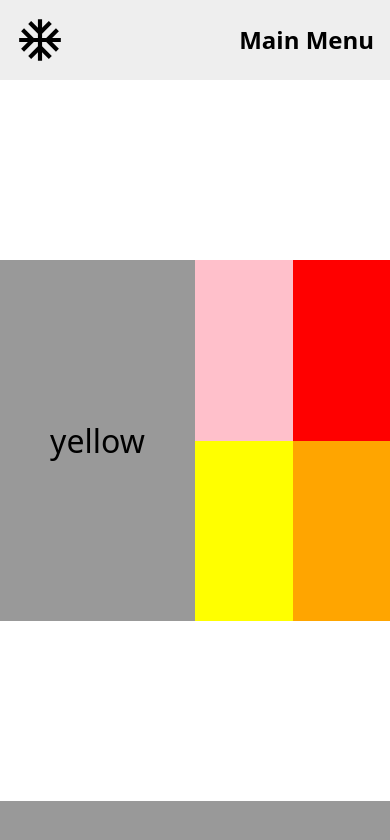
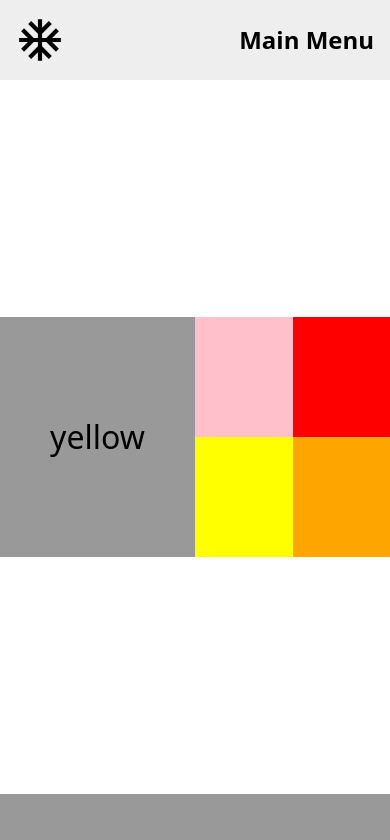
Before and after one commit to Yalilix/GameHub, a React (Vite) app: page /#/wordcolour in a window 390 px wide. Shown: the top 840 px of the page. Built offline with nearby package versions, Linux system fonts and the light colour scheme.

Commit message:
fixed mobile responsiveness by avoiding any sort of scrollbars

```diff
--- a/src/components/Page.jsx
+++ b/src/components/Page.jsx
@@ -4,11 +4,11 @@ import { StyledFooter } from '../styles';
 const Page = ({ children }) => {
   return (
     <>
-      <div className="m-0 flex flex-col h-screen">
+      <div className="m-0 flex flex-col min-h-screen">
         <div>
           <Header />
         </div>
-        <main className=" flex-grow flex justify-center items-center text-custom-2rem h-full">
+        <main className=" flex-grow flex justify-center items-center text-custom-2rem">
           {children}
         </main>
         <StyledFooter />
--- a/src/games/WordColour/WordColour.jsx
+++ b/src/games/WordColour/WordColour.jsx
@@ -63,14 +63,15 @@ const WordColour = () => {
   return (
     <>
       <Page>
-        <div className="bg-wc1 h-1/2 w-screen flex justify-center items-center text-custom-2rem">
+        <div className="flex w-screen items-center">
+          <div className="bg-wc1 w-1/2 flex justify-center items-center text-custom-2rem md:h-96 sm:h-80 h-60">
             {randColor ? (
               <span>{randColor}</span>
             ) : (
               <span className="">Loading...</span>
             )}
           </div>
-        <div className="bg-wc2 h-1/2 w-screen flex flex-wrap">
+          <div className="bg-wc2 w-1/2 flex flex-wrap md:h-96 sm:h-80 h-60">
             {colors.map((e, index) => (
               <>
                 <StyledColorDiv
@@ -82,6 +83,7 @@ const WordColour = () => {
               </>
             ))}
           </div>
+        </div>
       </Page>
     </>
   );
```
Lines whose indentation alone changed are shown as unchanged.
